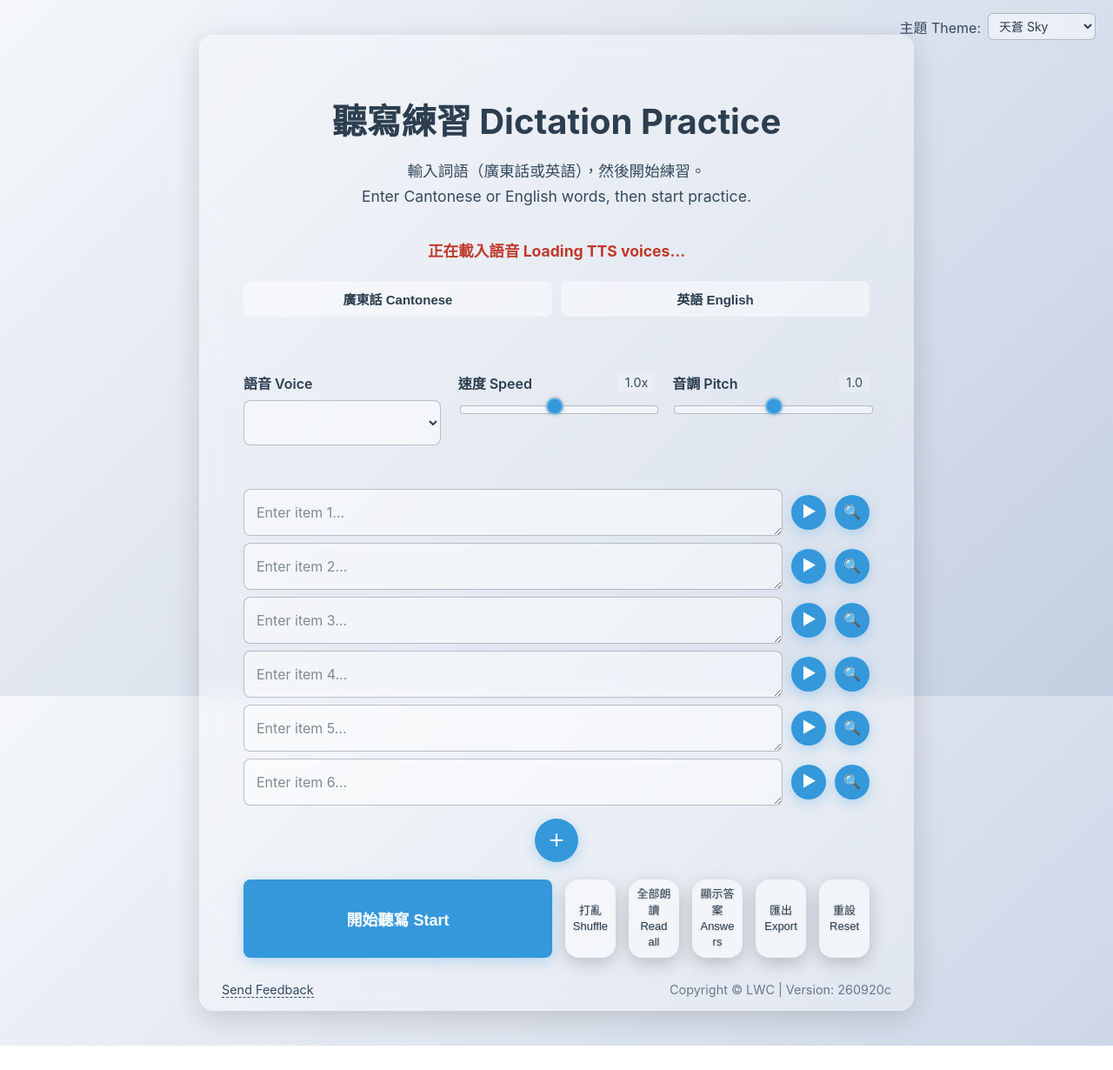
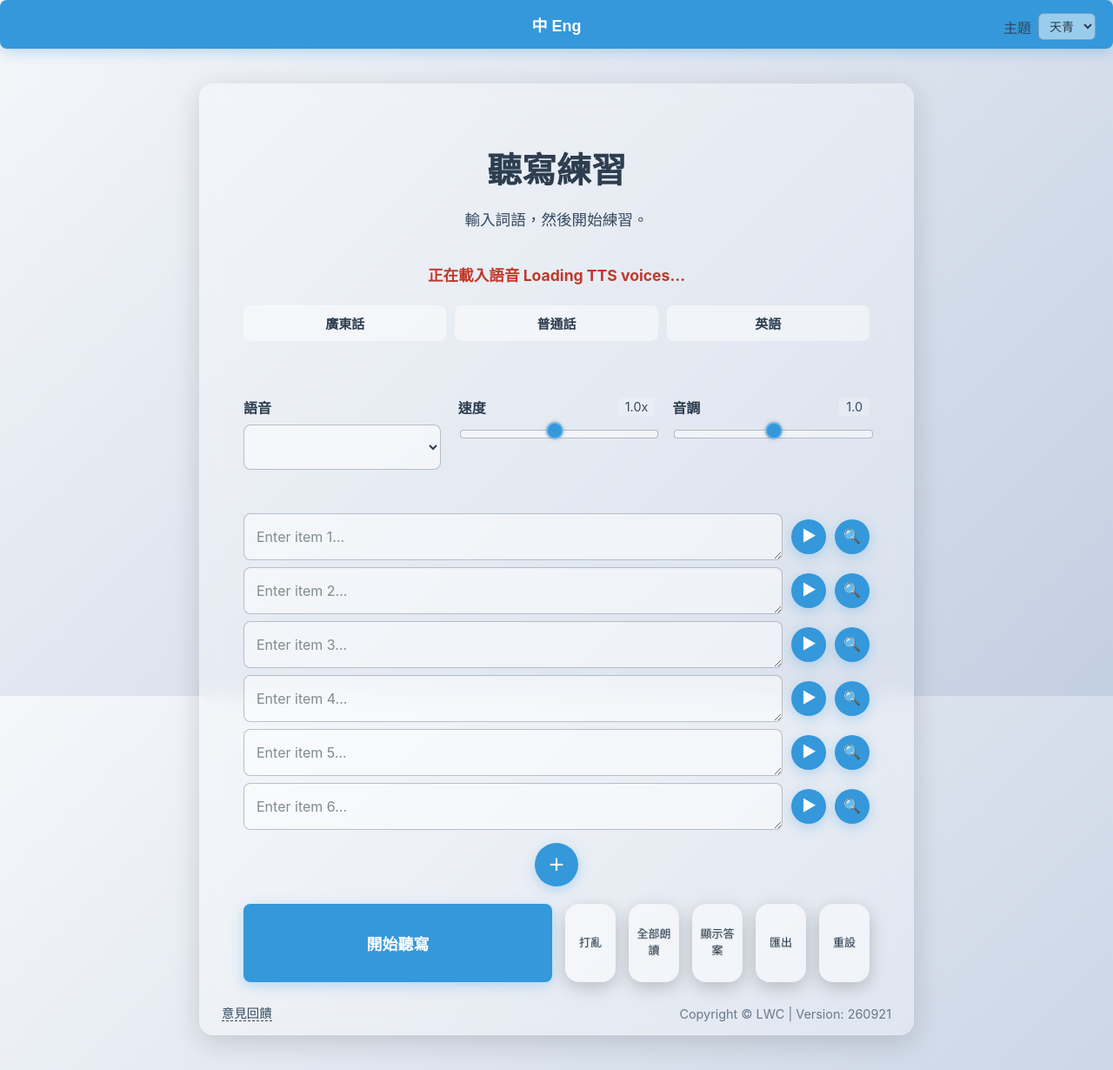
Before and after one commit to terencelwc/dictation-app, a website: page public/index.html in a window 1280 px wide. Shown: the whole page at 87% size. Before the commit the page ends 1202 px from the top, so only its background shows below. Drawn offline with Linux system fonts and the light colour scheme.

Commit message:
Add zh/Eng UI toggle and restrict voices by interface language

```diff
--- a/public/index.html
+++ b/public/index.html
@@ -3,59 +3,66 @@
 <head>
     <meta charset="UTF-8">
     <meta name="viewport" content="width=device-width, initial-scale=1.0">
-    <meta name="description" content="A web application for dictation practice and vocabulary building with text-to-speech.">
-    <title>聽寫練習 Dictation Practice</title>
-    <link rel="stylesheet" href="style.css?v=260920c">
-    <link rel="stylesheet" href="lang.css?v=260920c">
+    <meta name="description" content="Dictation practice with Cantonese and English text-to-speech.">
+    <title>聽寫練習</title>
+    <link rel="stylesheet" href="style.css?v=260921">
+    <link rel="stylesheet" href="lang.css?v=260921">
     <script src="https://cdn.jsdelivr.net/npm/pinyin/dist/pinyin.js"></script>
 </head>
 <body>
+    <button type="button" id="ui-lang-toggle" class="ui-lang-toggle" aria-label="Switch language">
+        <span class="ui-lang-knob"></span>
+        <span class="ui-lang-zh">中</span>
+        <span class="ui-lang-en">Eng</span>
+    </button>
+
     <div class="theme-switcher">
-        <label for="theme-select">主題 Theme:</label>
+        <label for="theme-select" data-i18n="themeLabel">主題</label>
         <select id="theme-select">
-            <option value="default">天蒼 Sky</option>
-            <option value="dark-mode">夜間 Night</option>
-            <option value="sunset">日落 Sunset</option>
-            <option value="peach">蜜桃 Peach</option>
-            <option value="candy">糖果 Candy</option>
-            <option value="lemon">檸檬 Lemon</option>
-            <option value="matcha">抹茶 Matcha</option>
-            <option value="forest">森林 Forest</option>
-            <option value="marine">海洋 Ocean</option>
-            <option value="grape">葡萄 Grape</option>
-            <option value="lava">熔岩 Lava</option>
-            <option value="night-sky">星空 Galaxy</option>
-            <option value="creative">紫霓 Aurora</option>
-            <option value="cartoon">卡通 Cartoon</option>
+            <option value="default" data-zh="天青" data-en="Sky">天青</option>
+            <option value="dark-mode" data-zh="夜間" data-en="Night">夜間</option>
+            <option value="sunset" data-zh="日落" data-en="Sunset">日落</option>
+            <option value="peach" data-zh="蜜桃" data-en="Peach">蜜桃</option>
+            <option value="candy" data-zh="糖果" data-en="Candy">糖果</option>
+            <option value="lemon" data-zh="檸檬" data-en="Lemon">檸檬</option>
+            <option value="matcha" data-zh="抹茶" data-en="Matcha">抹茶</option>
+            <option value="forest" data-zh="森林" data-en="Forest">森林</option>
+            <option value="marine" data-zh="海洋" data-en="Ocean">海洋</option>
+            <option value="grape" data-zh="葡萄" data-en="Grape">葡萄</option>
+            <option value="lava" data-zh="熔岩" data-en="Lava">熔岩</option>
+            <option value="night-sky" data-zh="星空" data-en="Galaxy">星空</option>
+            <option value="creative" data-zh="紫霓" data-en="Aurora">紫霓</option>
+            <option value="cartoon" data-zh="卡通" data-en="Cartoon">卡通</option>
         </select>
     </div>
 
     <main class="main-content">
         <div class="container">
-            <h1>聽寫練習 Dictation Practice</h1>
-            <p>輸入詞語（廣東話或英語），然後開始練習。<br>Enter Cantonese or English words, then start practice.</p>
+            <h1 data-i18n="title">聽寫練習</h1>
+            <p data-i18n="subtitle">輸入詞語，然後開始練習。</p>
             <p id="status" class="status-message"></p>
 
             <div class="settings-grid">
-                <div class="lang-chips" role="group" aria-label="Language">
-                    <button type="button" class="lang-chip" id="lang-yue" data-lang="yue">廣東話 Cantonese</button>
-                    <button type="button" class="lang-chip" id="lang-en" data-lang="en">英語 English</button>
+                <div class="lang-chips" role="group" aria-label="Voice language">
+                    <button type="button" class="lang-chip" id="lang-yue" data-lang="yue" data-i18n="chipYue">廣東話</button>
+                    <button type="button" class="lang-chip" id="lang-cmn" data-lang="cmn" data-i18n="chipCmn">普通話</button>
+                    <button type="button" class="lang-chip" id="lang-en" data-lang="en" data-i18n="chipEn">英語</button>
                 </div>
                 <p id="voice-hint" class="voice-hint"></p>
                 <div class="form-group">
-                    <label for="voice-select">語音 Voice</label>
+                    <label for="voice-select" data-i18n="voiceLabel">語音</label>
                     <select id="voice-select"></select>
                 </div>
                 <div class="form-group">
                     <label for="rate-slider">
-                        <span>速度 Speed</span>
+                        <span data-i18n="speedLabel">速度</span>
                         <span id="rate-value-display" class="slider-value-display">1.0x</span>
                     </label>
                     <input type="range" id="rate-slider" min="0.1" max="2" step="0.1" value="1">
                 </div>
                 <div class="form-group">
                     <label for="pitch-slider">
-                        <span>音調 Pitch</span>
+                        <span data-i18n="pitchLabel">音調</span>
                         <span id="pitch-value-display" class="slider-value-display">1.0</span>
                     </label>
                     <input type="range" id="pitch-slider" min="0" max="2" step="0.1" value="1">
@@ -65,25 +72,25 @@
             <div class="input-section">
                 <div id="multi-input-container"></div>
                 <div class="add-button-container">
-                    <button id="add-button" type="button" title="Add a new input line">+</button>
+                    <button id="add-button" type="button" title="+">+</button>
                 </div>
             </div>
 
             <div class="list-actions">
-                <button id="speak-button">開始聽寫 Start</button>
-                <button id="shuffle-button">打亂 Shuffle</button>
-                <button id="read-all-button">全部朗讀 Read all</button>
-                <button id="show-answers-button">顯示答案 Answers</button>
-                <button id="export-button">匯出 Export</button>
-                <button id="reset-button">重設 Reset</button>
+                <button id="speak-button" data-i18n="btnStart">開始聽寫</button>
+                <button id="shuffle-button" data-i18n="btnShuffle">打亂</button>
+                <button id="read-all-button" data-i18n="btnReadAll">全部朗讀</button>
+                <button id="show-answers-button" data-i18n="btnAnswers">顯示答案</button>
+                <button id="export-button" data-i18n="btnExport">匯出</button>
+                <button id="reset-button" data-i18n="btnReset">重設</button>
             </div>
 
             <div class="feedback-link-container">
-                <a href="#" id="feedback-link">Send Feedback</a>
+                <a href="#" id="feedback-link" data-i18n="feedback">意見回饋</a>
             </div>
 
             <div class="version-info-container">
-                Copyright &copy; LWC | Version: 260920c
+                Copyright &copy; LWC | Version: 260921
             </div>
         </div>
     </main>
@@ -91,22 +98,24 @@
     <div id="feedback-modal" class="modal-overlay">
         <div class="modal-content">
             <span class="modal-close-btn">&times;</span>
-            <h2>Send Feedback</h2>
-            <p>Have a suggestion or found a bug? Let me know!</p>
-            <textarea id="feedback-textarea" rows="5" placeholder="Your feedback..."></textarea>
-            <button id="send-feedback-btn">Send via Email</button>
+            <h2 data-i18n="feedbackTitle">意見回饋</h2>
+            <p data-i18n="feedbackBody">有建議或發現問題？請告訴我。</p>
+            <textarea id="feedback-textarea" rows="5" data-i18n-placeholder="feedbackPh" placeholder="你的意見…"></textarea>
+            <button id="send-feedback-btn" data-i18n="feedbackSend">以電郵傳送</button>
         </div>
     </div>
 
     <div id="meaning-modal" class="modal-overlay">
-        <div class="modal-content">
+        <div class="modal-content meaning-card">
             <span class="modal-close-btn">&times;</span>
             <div id="meaning-text"></div>
         </div>
     </div>
 
     <script src="script.js" defer></script>
-    <script src="voices-fix.js" defer></script>
-    <script src="theme-fix.js?v=260920c" defer></script>
+    <script src="ui-i18n.js?v=260921" defer></script>
+    <script src="voices-fix.js?v=260921" defer></script>
+    <script src="meaning-plus.js?v=260921" defer></script>
+    <script src="theme-fix.js?v=260921" defer></script>
 </body>
 </html>
```
